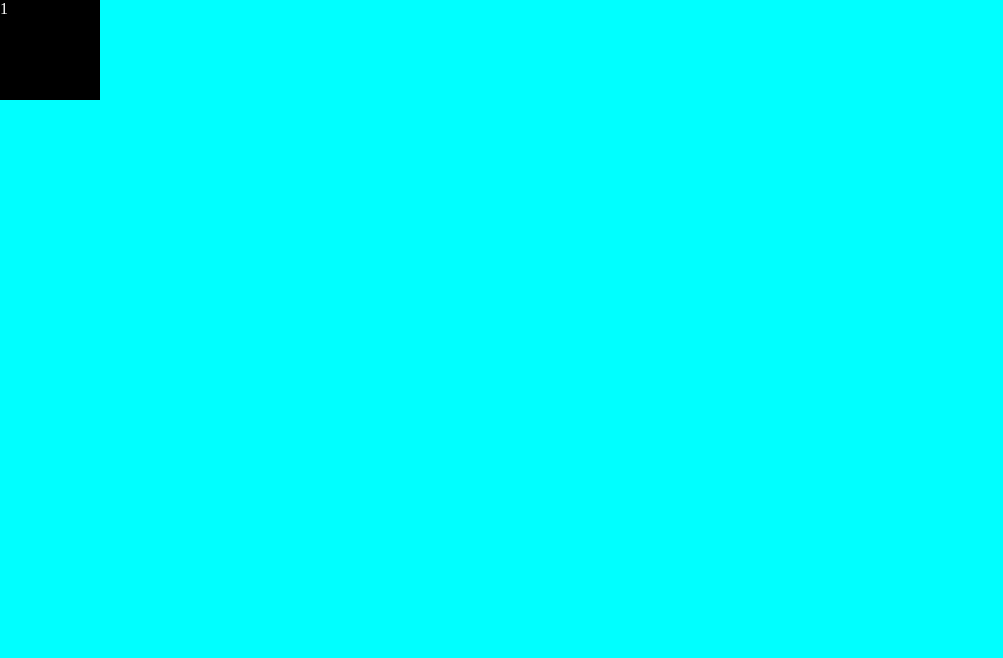
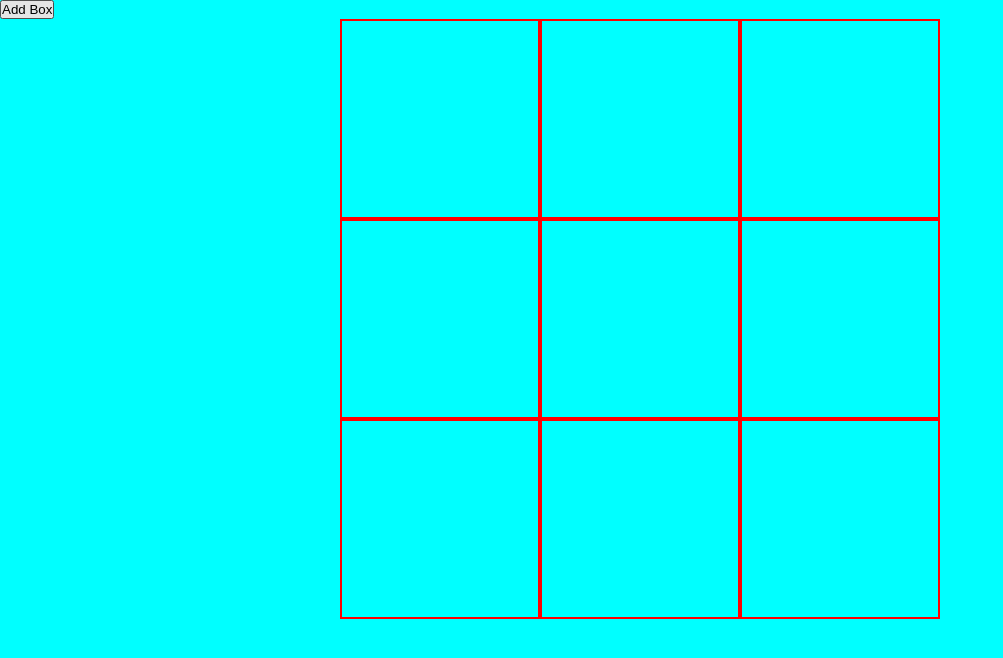
Before and after one commit to samirkhadka998/Etch-a-Sketch, a plain HTML site: page index.html in a window 1280 px wide. Shown: the whole page, without its empty margins (0-1003 px from the left). Drawn offline with Linux system fonts and the light colour scheme.

Commit message:
Made grid to adjust in 3*3 or 100* 100 in same space

```diff
--- a/css/style.css
+++ b/css/style.css
@@ -8,3 +8,20 @@ body{
 
     background-color: aqua;
 }
+
+div:hover{
+    background: blueviolet !important;
+}
+
+.row{
+    display: flex;
+    flex-wrap: wrap;
+    flex: 1;
+}
+
+.rowChild{
+    flex:1;
+    height: auto;
+    width: auto;
+    border: 2px solid red;
+}
--- a/index.html
+++ b/index.html
@@ -8,6 +8,7 @@
     <script src="js/script.js" defer></script>
 </head>
 <body>
+    <button>Add Box</button>
     <div class="container"></div>
 </body>
 </html>
--- a/js/script.js
+++ b/js/script.js
@@ -1,12 +1,57 @@
-const container = document.querySelector(".container");
+createGrid();
 
-const div = document.createElement('div');
 
-div.textContent = 1;
-div.style.height = '100px';
-div.style.width = '100px';
-div.style.display='inline-block';
-div.style.color = 'white';
-div.style.background = 'black';
+const btn = document.querySelector('button');
+btn.addEventListener('click', btnClickPrompt);
 
-container.appendChild(div);
+
+function btnClickPrompt() {
+    let numberOfGrid = prompt("Enter number of grid");
+    if (!Number(numberOfGrid)) {
+        alert("Invalid input.");
+        return;
+    }
+    else if (numberOfGrid > 100 || numberOfGrid < 1) {
+        alert("Number should be between 1 to 100.");
+        return;
+    }
+
+    numberOfGrid = Number(numberOfGrid);
+    createGrid(numberOfGrid);
+}
+
+function createGrid(num = 3) {
+
+    const container = document.querySelector(".container");
+    container.textContent = '';
+    container.style.display = 'Flex';
+    container.style.flexWrap = 'wrap'
+    container.style.flexDirection = 'column'
+    container.style.width = '600px';
+    container.style.height = '600px';
+    container.style.margin = '0 auto'
+
+    for (let index = 1; index <= num; index++) {
+        const row = document.createElement('div');
+        row.classList.add('row')
+        // row.style.display = 'Flex';
+        // // row.style.gap = '10px'
+        // row.style.flexWrap = 'wrap'
+        for (let j = 1; j <= num; j++) {
+            const div = document.createElement('div');
+
+            div.classList.add('rowChild');
+            // div.style.height = '100px';
+            // div.style.width = '100px';
+            // div.style.color = 'white';
+            // div.style.background = 'black';
+
+            row.appendChild(div);
+        }
+        container.appendChild(row);
+
+
+
+    }
+
+}
```
